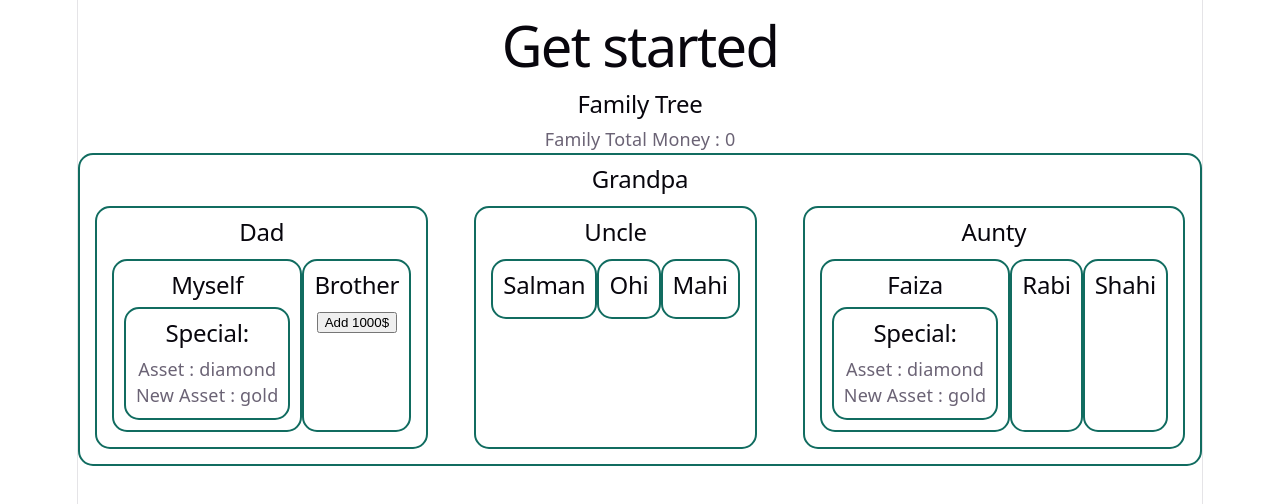
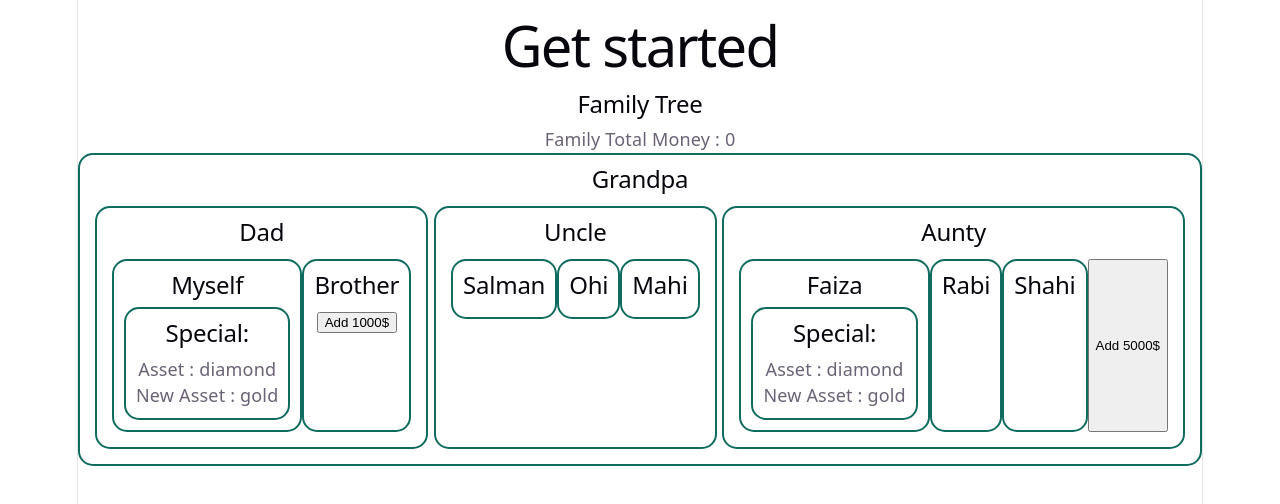
Before and after one commit to JabirSiddiqueTalim/React-core-concept, a React (Vite) app: page / in a window 1280 px wide. Shown: the top 504 px of the page. Built offline with nearby package versions, Linux system fonts and the light colour scheme.

Commit message:
Explore more context API

```diff
--- a/src/component/FamilyTree/Aunty.jsx
+++ b/src/component/FamilyTree/Aunty.jsx
@@ -1,7 +1,9 @@
-import React from 'react';
+import React, { use } from 'react';
 import Cousin from './Cousin';
+import { MoneyContext } from './FamilyTree';
 
 const Aunty = ({asset}) => {
+  const [money,setMoney]=use(MoneyContext);
   return (
     <div>
       <h2>Aunty</h2>
@@ -9,6 +11,7 @@ const Aunty = ({asset}) => {
         <Cousin name='Faiza' asset={asset}></Cousin>
         <Cousin name='Rabi'></Cousin>
         <Cousin name='Shahi'></Cousin>
+        <button onClick={()=>{setMoney(money+5000)}}>Add 5000$</button>
       </section>
 
     </div>
```
